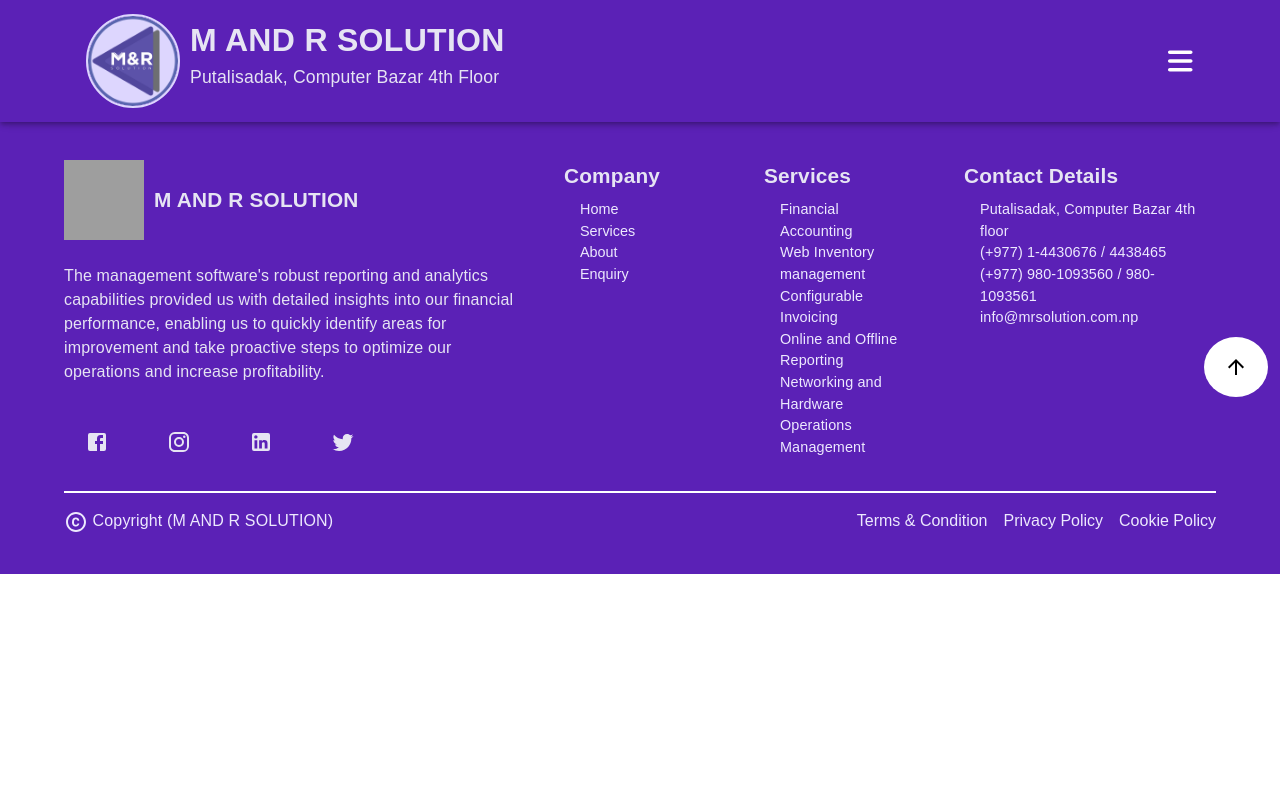
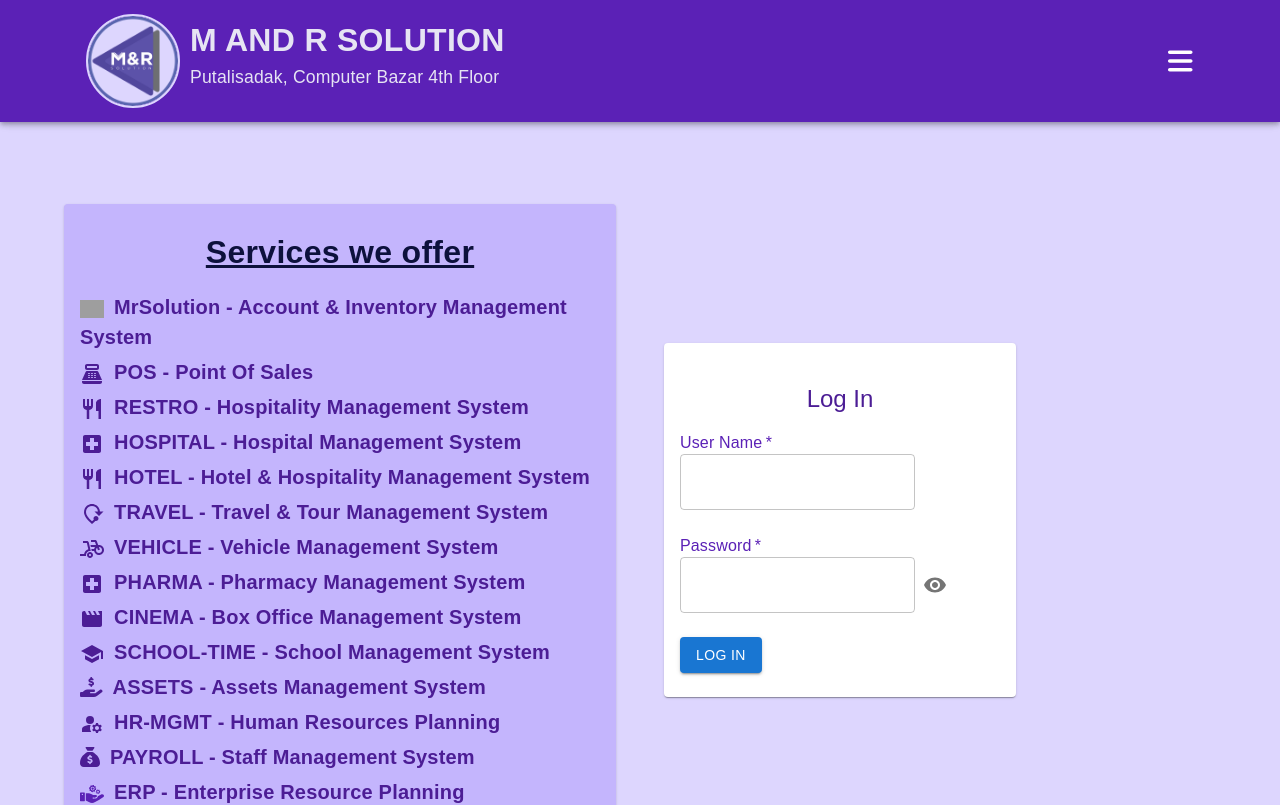
Before and after one commit to mbudhathoki23/ReactERP, a React (Create React App) app: page /login in a window 1280 px wide. Shown: the top 805 px of the page. Built offline with nearby package versions, Linux system fonts and the light colour scheme; grey boxes are pictures that could not be loaded; a web font is replaced by a local one.

Commit message:
Completed Login Page

```diff
--- a/src/MyRoutes.js
+++ b/src/MyRoutes.js
@@ -10,6 +10,7 @@
 // pages import
 import HomePage from "./pages/websitepages/HomePage";
 import PricingsPage from "./pages/websitepages/PricingsPage";
+import Login from "./components/webapp/login/Login";
 
 const MyRoutes = () => {
   const handleContextMenu = (event) => {
@@ -24,6 +25,9 @@
           <Route path="/contactUs" element={<ComingSoon />} />
           <Route path="/products" element={<Products />} />
           <Route path="/pricings" element={<PricingsPage />} />
+          <Route>
+            <Route path="/login" element={<Login />} />
+          </Route>
         </Routes>
         <Footer />
       </BrowserRouter>
--- /dev/null
+++ b/src/components/webapp/login/Login.js
@@ -0,0 +1,151 @@
+import {
+  Box,
+  Button,
+  Card,
+  CardHeader,
+  Container,
+  FormControl,
+  FormLabel,
+  Grid,
+  IconButton,
+  TextField,
+  Typography,
+} from "@mui/material";
+import React, { useState } from "react";
+
+// wrapper import
+import LoginWrapper from "./LoginWrapper";
+
+// details import
+import { softwares } from "../../../details/FeaturesOffered";
+
+// icons import
+import VisibilityIcon from "@mui/icons-material/Visibility";
+import VisibilityOffIcon from "@mui/icons-material/VisibilityOff";
+
+const Login = () => {
+  const [userInput, setUserInput] = useState({
+    id: "",
+    password: "",
+  });
+
+  const [showPassword, setShowPassword] = useState(true);
+
+  const showPasswordHandle = () => {
+    setShowPassword(!showPassword);
+  };
+
+  const handleLogInChange = (e) => {
+    const { name, value } = e.target;
+    setUserInput((v) => ({
+      ...v,
+      [name]: value,
+    }));
+  };
+
+  const handleLogin = () => {
+    console.log("loged in");
+  };
+
+  const softwareMap = softwares.map((software, i) => {
+    const { icon, name } = software;
+    return (
+      <Typography
+        className="software-list"
+        key={i}
+        sx={{ marginLeft: 5, textTransform: "capitalize" }}
+      >
+        <span className="icons-display">{icon}</span>
+        {name}
+      </Typography>
+    );
+  });
+
+  return (
+    <LoginWrapper>
+      <Box className="login-wrapper">
+        <Container maxWidth="xl" fixed>
+          <Grid container columnSpacing={6} alignItems={"center"}>
+            {/* our products detail section */}
+            <Grid item xs={6}>
+              <Card sx={{ px: 2, py: 3 }} className="our-services-card">
+                <Box>
+                  <Typography className="component-title" sx={{ mb: 2 }}>
+                    Services we offer{" "}
+                  </Typography>
+                  {softwareMap}
+                </Box>
+              </Card>
+            </Grid>
+            {/* login section */}
+            <Grid item className="login-section" xs={4}>
+              <Box className="login-section-box">
+                <Card sx={{ py: 3, px: 2 }} className="card-style">
+                  <CardHeader className="card-header" title="Log In" />
+
+                  <FormControl sx={{ pb: 3 }} width="100%">
+                    <FormLabel required className="text">
+                      User Name
+                    </FormLabel>
+                    <TextField
+                      value={userInput.id}
+                      onChange={handleLogInChange}
+                      type="text"
+                      name="id"
+                    />
+                  </FormControl>
+                  <FormControl sx={{ pb: 3 }}>
+                    <FormLabel required className="text">
+                      Password
+                    </FormLabel>
+
+                    <span>
+                      {showPassword ? (
+                        <Box className="password-input-section">
+                          <TextField
+                            value={userInput.password}
+                            onChange={handleLogInChange}
+                            type="password"
+                            name="password"
+                            className="text-field"
+                          />
+                          <IconButton onClick={showPasswordHandle}>
+                            <VisibilityIcon />
+                            {/* <VisibilityOffIcon/> */}
+                          </IconButton>
+                        </Box>
+                      ) : (
+                        <Box className="password-input-section">
+                          <TextField
+                            value={userInput.password}
+                            onChange={handleLogInChange}
+                            type="text"
+                            name="password"
+                            className="text-field"
+                          />
+                          <IconButton onClick={showPasswordHandle}>
+                            <VisibilityOffIcon />
+                          </IconButton>
+                        </Box>
+                      )}
+                    </span>
+                  </FormControl>
+
+                  <Button
+                    variant="contained"
+                    className="action-btn"
+                    onClick={handleLogin}
+                  >
+                    Log in
+                  </Button>
+                </Card>
+              </Box>
+            </Grid>
+          </Grid>
+        </Container>
+      </Box>
+    </LoginWrapper>
+  );
+};
+
+export default Login;
--- /dev/null
+++ b/src/components/webapp/login/LoginWrapper.js
@@ -0,0 +1,64 @@
+import styled from "styled-components";
+
+const LoginWrapper = styled.section`
+  height: 100vh;
+  background-color: var(--primary--200);
+
+  .our-services-card {
+    background-color: var(--primary--300);
+  }
+
+  .login-wrapper {
+    width: 100%;
+    height: 100%;
+    display: grid;
+    place-items: center;
+  }
+
+  .software-list {
+    font-size: 20px;
+    font-weight: 600;
+    color: var(--primary--900);
+    margin: 0 0 5px 0;
+  }
+  .icons-display {
+    color: var(--primary--900);
+    margin: 0 10px 0 0;
+  }
+
+  .login-section {
+    display: grid;
+  }
+  .login-section-box {
+    /* display: flex;
+    justify-content: center; */
+  }
+  .text {
+    color: var(--primary--800);
+  }
+
+  .card-header {
+    text-align: center;
+    font-size: 18px;
+    color: var(--primary--900);
+    font-weight: bold;
+  }
+
+  .password-input-section {
+    width: 100%;
+    display: flex;
+    align-items: center;
+  }
+  .text-field {
+    width: 90%;
+  }
+
+  .MuiOutlinedInput-root:hover .MuiOutlinedInput-notchedOutline {
+    border-color: var(--primary--900);
+  }
+  .MuiOutlinedInput-root.Mui-focused .MuiOutlinedInput-notchedOutline {
+    border-color: var(--primary--800);
+  }
+`;
+
+export default LoginWrapper;
```
